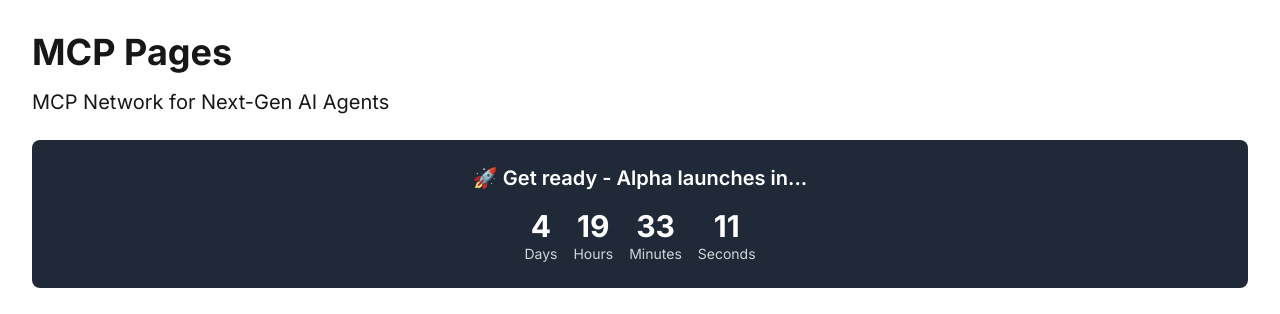
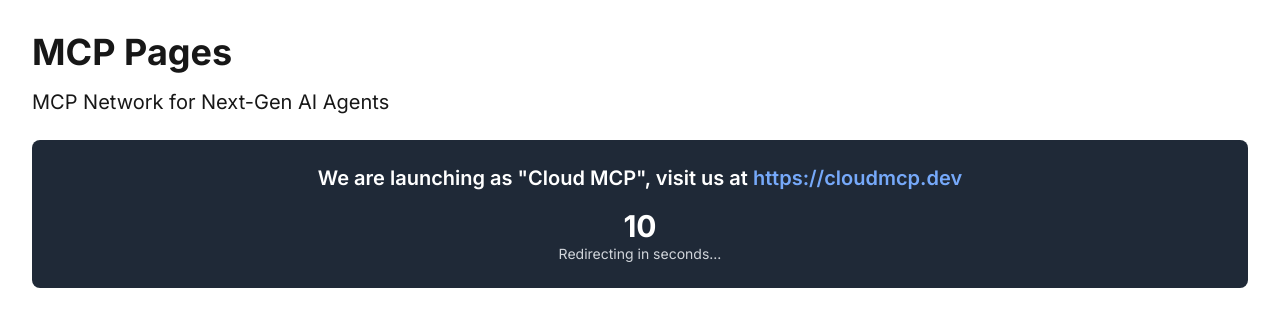
Before and after one commit to santthosh/mcp.page, a Next.js app: page / in a window 1280 px wide. Shown: the top 314 px of the page. Built offline with nearby package versions, Linux system fonts and the light colour scheme.

Commit message:
Redirect to https://cloudmcp.dev

```diff
--- a/src/components/CountdownTimer.tsx
+++ b/src/components/CountdownTimer.tsx
@@ -1,58 +1,36 @@
 'use client';
 
 import { useEffect, useState } from 'react';
+import { useRouter } from 'next/navigation';
 
 export const CountdownTimer = () => {
-  const [timeLeft, setTimeLeft] = useState({
-    days: 0,
-    hours: 0,
-    minutes: 0,
-    seconds: 0
-  });
+  const [secondsLeft, setSecondsLeft] = useState(15);
+  const router = useRouter();
 
   useEffect(() => {
-    const targetDate = new Date('2025-04-07T09:00:00-07:00'); // 9 AM PST
+    if (secondsLeft === 0) {
+      window.location.href = 'https://cloudmcp.dev';
+      return;
+    }
 
-    const calculateTimeLeft = () => {
-      const now = new Date();
-      const difference = targetDate.getTime() - now.getTime();
-
-      if (difference > 0) {
-        setTimeLeft({
-          days: Math.floor(difference / (1000 * 60 * 60 * 24)),
-          hours: Math.floor((difference / (1000 * 60 * 60)) % 24),
-          minutes: Math.floor((difference / (1000 * 60)) % 60),
-          seconds: Math.floor((difference / 1000) % 60)
-        });
-      }
-    };
-
-    calculateTimeLeft();
-    const timer = setInterval(calculateTimeLeft, 1000);
+    const timer = setInterval(() => {
+      setSecondsLeft((prev) => prev - 1);
+    }, 1000);
 
     return () => clearInterval(timer);
-  }, []);
+  }, [secondsLeft]);
 
   return (
     <div className="bg-gray-800 rounded-lg p-6 mb-8">
-      <h3 className="text-xl font-semibold text-white mb-4 text-center">🚀 Get ready - Alpha launches in...</h3>
-      <div className="flex gap-4 justify-center">
-        <div className="text-center">
-          <div className="text-3xl font-bold text-white">{timeLeft.days}</div>
-          <div className="text-sm text-gray-300">Days</div>
-        </div>
-        <div className="text-center">
-          <div className="text-3xl font-bold text-white">{timeLeft.hours}</div>
-          <div className="text-sm text-gray-300">Hours</div>
-        </div>
-        <div className="text-center">
-          <div className="text-3xl font-bold text-white">{timeLeft.minutes}</div>
-          <div className="text-sm text-gray-300">Minutes</div>
-        </div>
-        <div className="text-center">
-          <div className="text-3xl font-bold text-white">{timeLeft.seconds}</div>
-          <div className="text-sm text-gray-300">Seconds</div>
-        </div>
+      <h3 className="text-xl font-semibold text-white mb-4 text-center">
+        We are launching as "Cloud MCP", visit us at{' '}
+        <a href="https://cloudmcp.dev" className="text-blue-400 hover:text-blue-300">
+          https://cloudmcp.dev
+        </a>
+      </h3>
+      <div className="text-center">
+        <div className="text-3xl font-bold text-white">{secondsLeft}</div>
+        <div className="text-sm text-gray-300">Redirecting in seconds...</div>
       </div>
     </div>
   );
```
Also changed, not shown: 1 other file (tests, documents, lock files or other folders).
